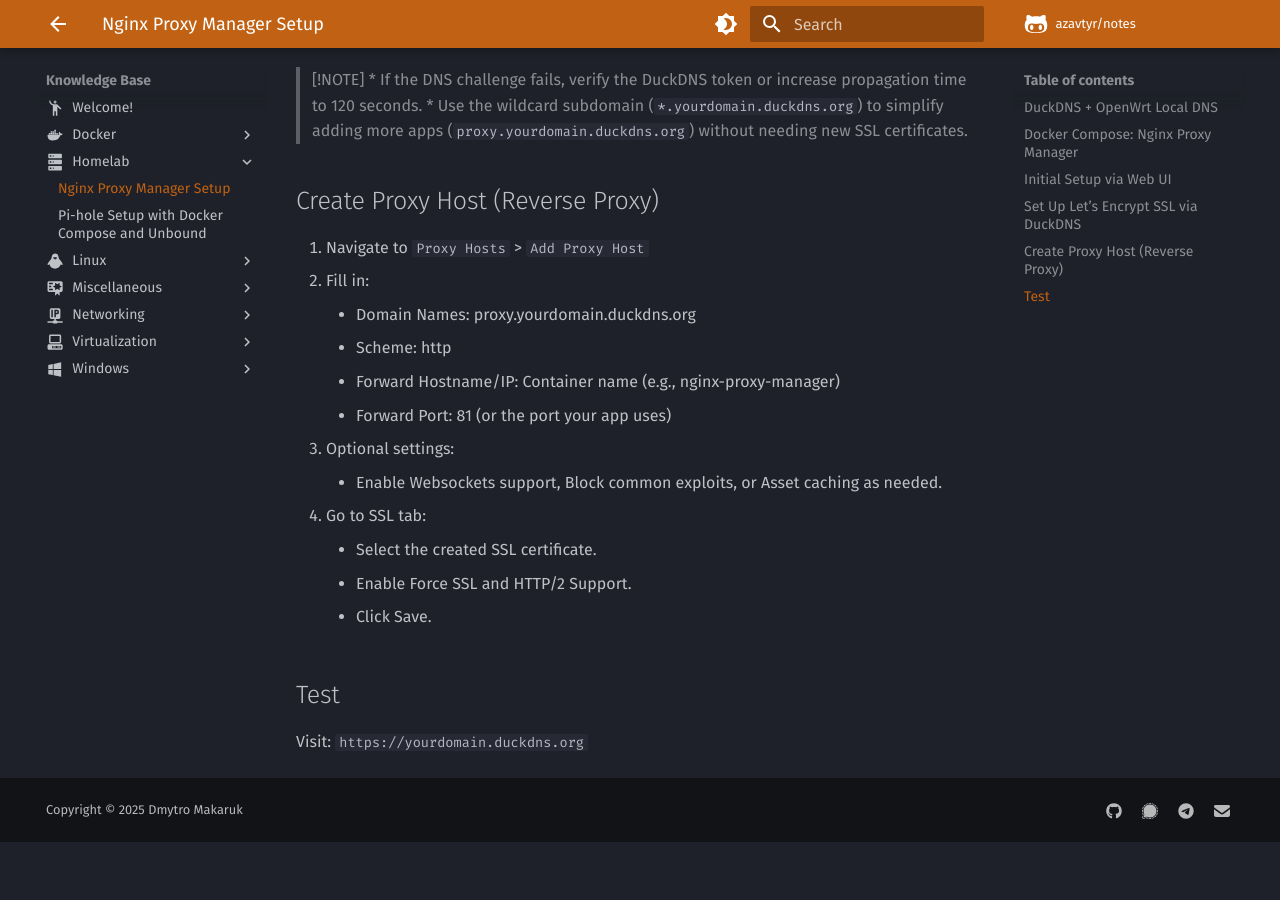
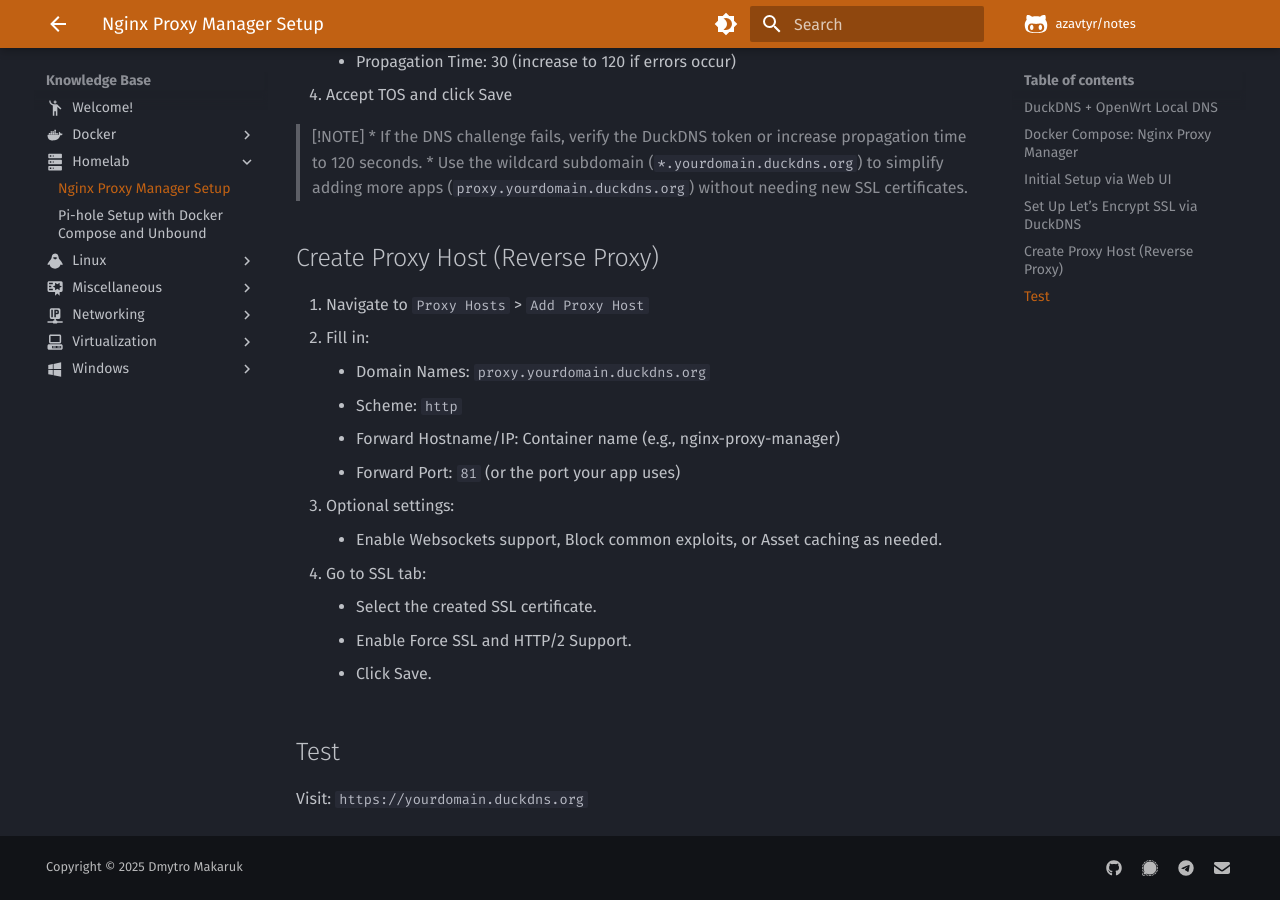
Before and after one commit to azavtyr/notes, an MkDocs documentation site: the page built from docs/homelab/nginx-proxy-manager-setup.md, in a window 1280 px wide and 900 px high, scrolled down 2155 px. Built offline with MkDocs 1.6.1 and Material for MkDocs 9.7.7, drawn with Linux system fonts in a browser that asks for light colours; comment, search, counter and statistics services are not loaded; before the commit the page ends 2997 px from its top, so only the background shows below that; some of the changed text lies outside the part shown.

````diff
--- a/docs/homelab/nginx-proxy-manager-setup.md
+++ b/docs/homelab/nginx-proxy-manager-setup.md
@@ -25,6 +25,7 @@ $EDITOR docker-compose.yml
 * Edit `docker-compose.yml` file:
 
 ```yaml
+---
 services:
   service:
     image: 'jc21/nginx-proxy-manager:latest'
@@ -90,10 +93,10 @@ docker compose up -d
 
 1. Navigate to `Proxy Hosts` > `Add Proxy Host`
 1. Fill in:
-    * Domain Names: proxy.yourdomain.duckdns.org
-    * Scheme: http
+    * Domain Names: `proxy.yourdomain.duckdns.org`
+    * Scheme: `http`
     * Forward Hostname/IP: Container name (e.g., nginx-proxy-manager)
-    * Forward Port: 81 (or the port your app uses)
+    * Forward Port: `81` (or the port your app uses)
 1. Optional settings:
     * Enable Websockets support, Block common exploits, or Asset caching as needed.
 1. Go to SSL tab:
````
Also changed, not shown: other parts of docs/homelab/nginx-proxy-manager-setup.md (+5 -3 lines).
